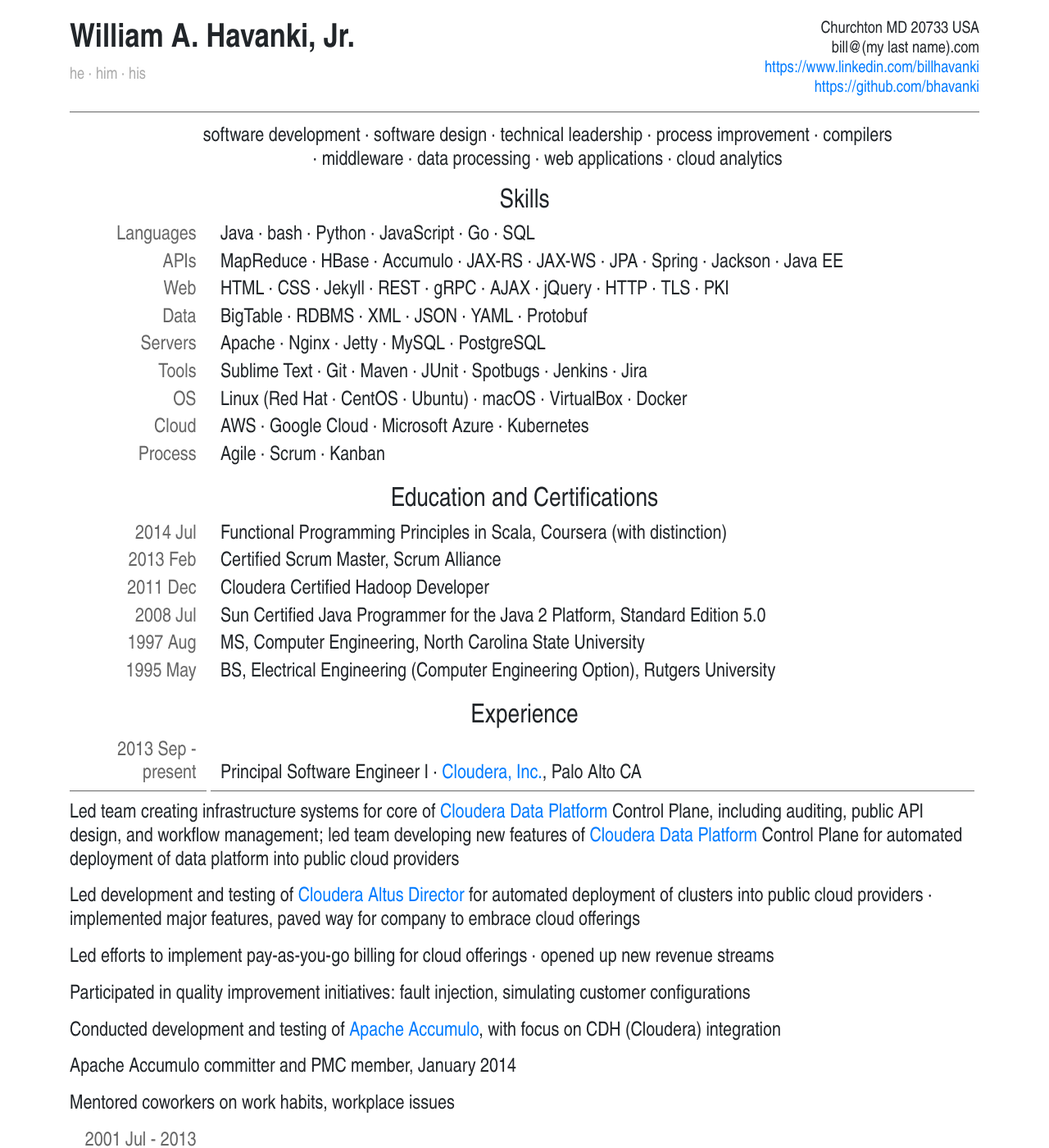
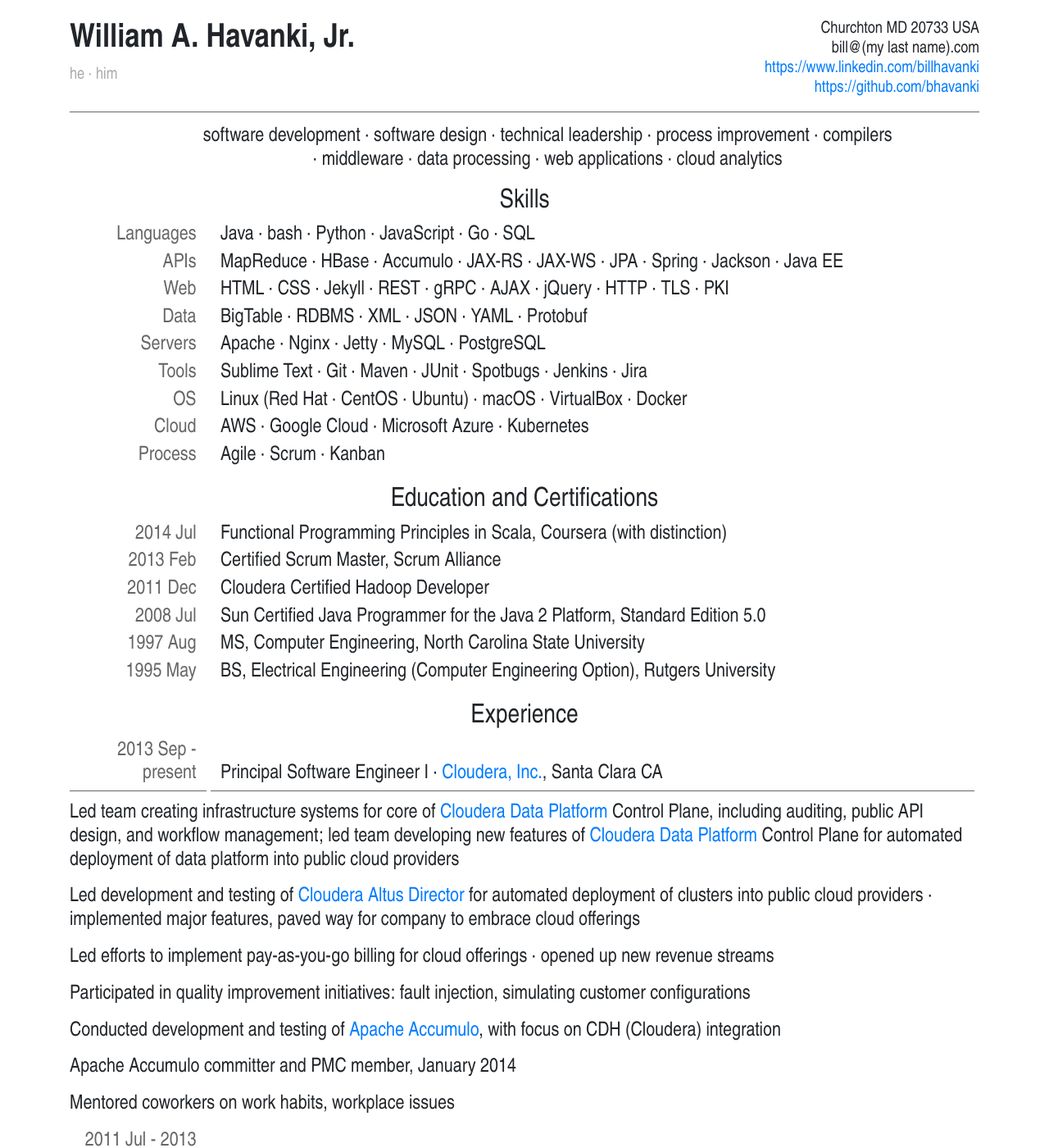
Before and after one commit to bhavanki/havanki.com, a Jekyll site: the page built from resume.md, in a window 1280 px wide and 1400 px high. Shown: the whole window at 82% size. Built offline with Jekyll 4.4.1, drawn with Linux system fonts in a browser that asks for light colours; some web fonts are replaced; some of the changed text lies outside the part shown.

Commit message:
Fix date in resume, update its year

```diff
--- a/resume.md
+++ b/resume.md
@@ -12,7 +12,7 @@
 
 # William A. Havanki, Jr.
 
-he · him · his
+he · him
 {: #pronouns}
 
 <hr style="clear: both">
@@ -145,7 +145,7 @@
 ### 2013 Sep - present
 {: class="expdates"}
 
-* Principal Software Engineer I · [Cloudera, Inc.][cloudera], Palo Alto CA
+* Principal Software Engineer I · [Cloudera, Inc.][cloudera], Santa Clara CA
 {: class="expposition"}
 
 Led team creating infrastructure systems for core of [Cloudera Data Platform][cdp] Control Plane, including auditing, public API design, and workflow management; led team developing new features of [Cloudera Data Platform][cdp] Control Plane for automated deployment of data platform into public cloud providers
@@ -162,7 +162,7 @@
 
 Mentored coworkers on work habits, workplace issues
 
-### 2001 Jul - 2013 Aug
+### 2011 Jul - 2013 Aug
 {: class="expdates"}
 
 * Senior Software Engineer · [Raytheon Henggeler Consultants][henggeler], Columbia MD
```
Also changed, not shown: other parts of resume.md (+2 -2 lines).
